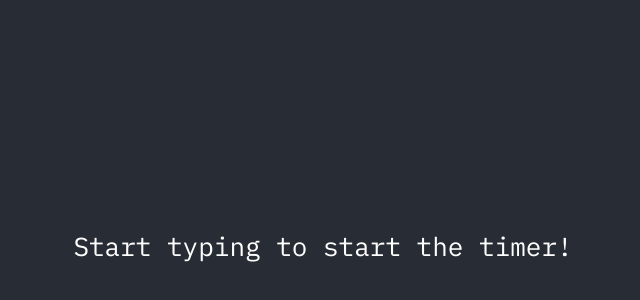
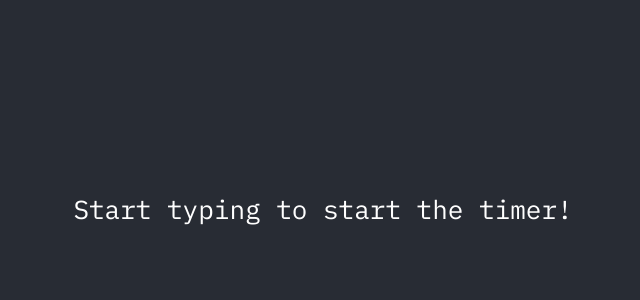
Before and after one commit to emirahajj/butterfingers, a React (Create React App) app: page / in a window 1280 px wide. Shown: the part 154-454 px from the top of the page, without its empty margins (317-957 px from the left). Built offline with nearby package versions, Linux system fonts and the light colour scheme; no server answers.

Commit message:
fixed flexbox flashing text issue

```diff
--- a/src/App.css
+++ b/src/App.css
@@ -3,11 +3,6 @@ body{
   font-family: 'IBM Plex Mono', monospace;
 
 }
-
-.App {
-  text-align: center;
-}
-
 button{
   font-family: 'IBM Plex Mono', monospace;
   font-size: 18px;
@@ -35,15 +30,14 @@ button{
 .App {
   min-height: 100vh;
   display: flex;
-  flex-direction: column;
-  align-items: center;
-  justify-content: center;
   font-size: calc(10px + 2vmin);
   color: white;
+  justify-content: center;
+  text-align: center;
 }
 
 .App-header {
-  align-items: center;
-  justify-content: center;
   width: 80%;
+  margin-top: 40vh;
+  height: fit-content;
 }
--- a/src/App.js
+++ b/src/App.js
@@ -125,7 +125,7 @@ class App extends Component {
   refresh(){
     this.setState({quote: ''})
     let quoteSpan = document.getElementById('quote');
-    quoteSpan.innerHTML= '';
+    quoteSpan.innerHTML= ' ';
     this.apiCall(quoteSpan);
     this.setState({indexInQuote: 0})
   }
@@ -153,10 +153,12 @@ render(){
 
   return (
     <div className="App" onKeyDown={this.onKeyPressed} ref={(c) => {this.div = c;}}>
-      <header id="yup" className="App-header" >
+      <header id="yup" className="App-header">
       <p id="time">Start typing to start the timer! </p>
+
       <p id="quote" ref = {(e) => {this.test = e;}}></p>
       </header>
+
     </div>
   );
 }
```
